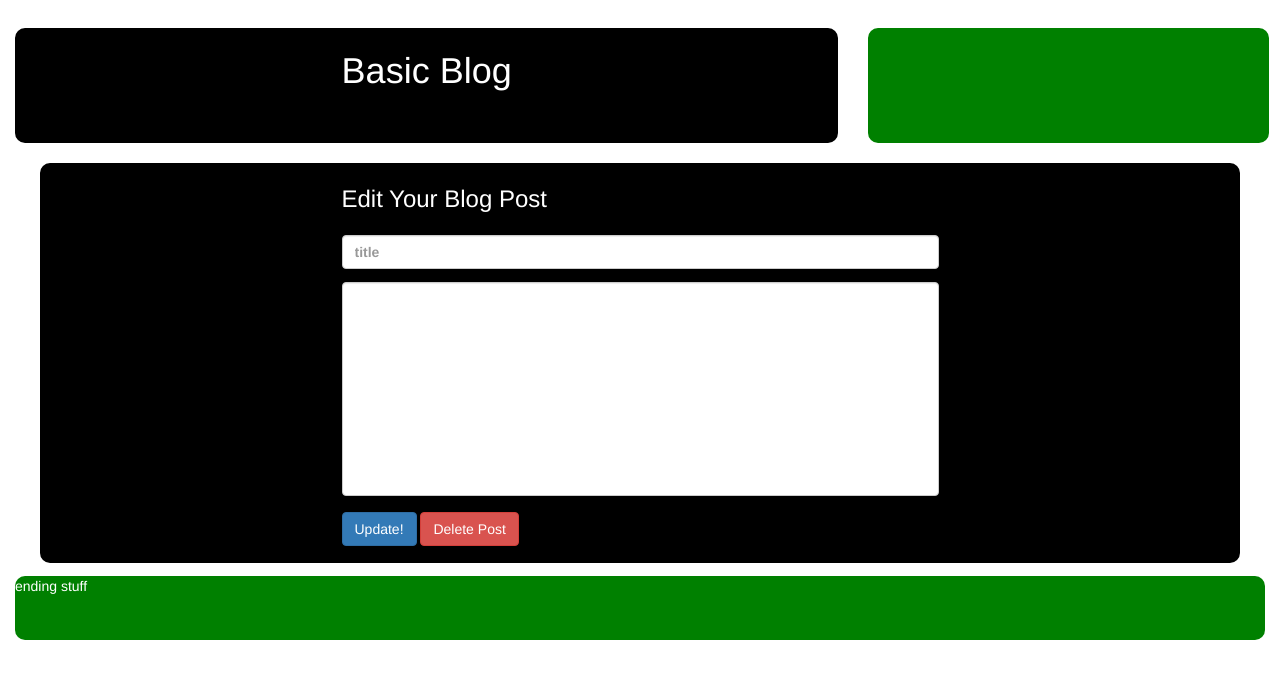
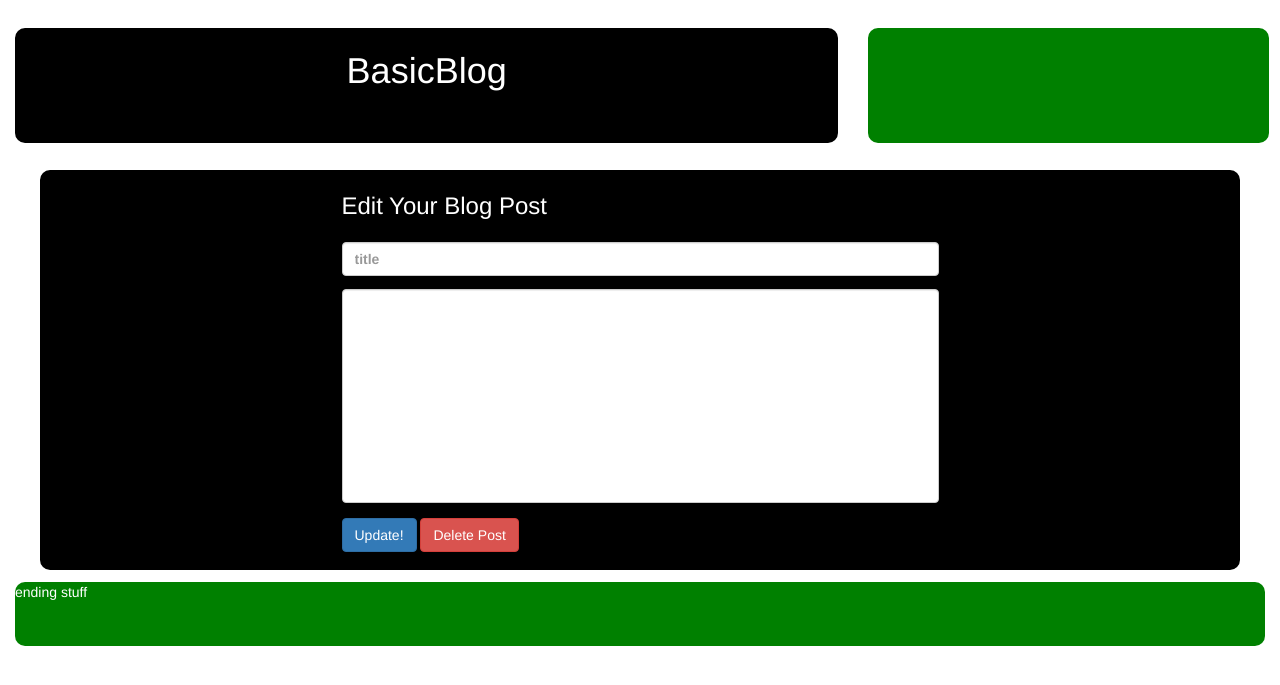
Before and after one commit to mhhoban/basic-blog, a Python web app: template templates/blog_edit_page.html in a window 1280 px wide. Shown: the top 685 px of the page. Run offline with Jinja, Linux system fonts and the light colour scheme; the template is opened without the code that fills it, so the values that code supplies are empty.

Commit message:
fixed window sizing issue

```diff
--- a/css/basicblogstyle.css
+++ b/css/basicblogstyle.css
@@ -91,8 +91,8 @@ body {
     overflow: auto;
     overflow-x: hidden;
     margin-top: .5vw;
-
-    max-height: 20vw;
+    min-height: 20vw;
+    max-height: 40vw;
 
 }
 
--- a/templates/base.html
+++ b/templates/base.html
@@ -1,4 +1,6 @@
 <!DOCTYPE html>
+
+<div class="container-fluid">
 
 <html>
 
@@ -15,7 +17,7 @@
 
     </head>
 
-<div class="container-fluid">
+
 
     <body>
 
@@ -27,7 +29,7 @@
 
                     <div class="top-logo">
 
-                        <h1> Basic Blog </h1>
+                        <h1> BasicBlog </h1>
 
                     </div>
 
@@ -43,38 +45,33 @@
 
                     </div>
 
-
                 </div>
 
             </div>
 
             <!-- Main Content Pane Starts Here -->
 
+            <div class="content-pane">
 
+                <div class="row">
 
-            <div class="row">
+                <!-- Begin Content Pane Section -->
+                    <div class="col-md-12">
 
-            <!-- Begin Content Pane Section -->
-                <div class="col-md-12">
+                            {% block posts_block %}
 
+                            {% endblock %}
 
-                        {% block posts_block %}
-
-                        {% endblock %}
-
-
-
+                    </div>
 
                 </div>
 
+            </div>
             <!-- End Individual Post Entries -->
-            </div>
-
 
     </body>
 
     <footer>
-
 
             <div class="row">
 
--- a/templates/front_page_authed.html
+++ b/templates/front_page_authed.html
@@ -182,6 +182,8 @@
 
 		</div>
 
+	</div>
+
 	{% endfor %}
 
 
```
Lines whose indentation alone changed are shown as unchanged.
